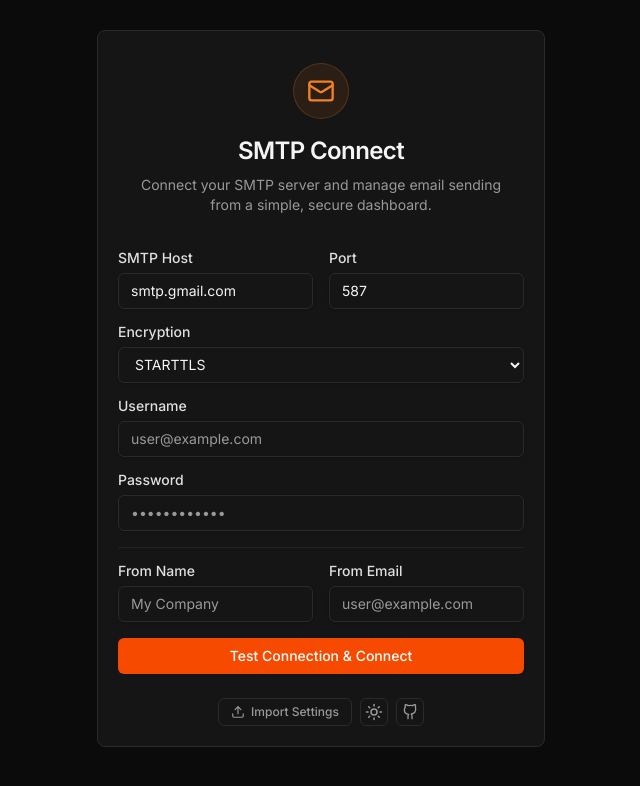
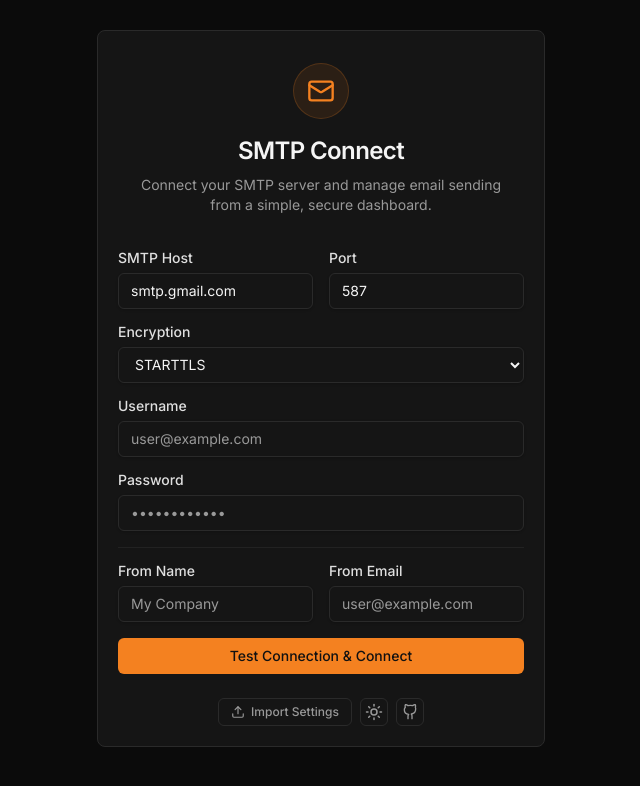
Before and after one commit to afrizalyogi/smtpanel, a Next.js app: page / in a window 1280 px wide. Shown: the top 786 px of the page, without its empty margins (319-959 px from the left). Built offline with nearby package versions, Linux system fonts and the light colour scheme.

Commit message:
style: match primary button background with brand logo orange

```diff
--- a/src/components/ui/button.tsx
+++ b/src/components/ui/button.tsx
@@ -14,7 +14,7 @@ const Button = React.forwardRef<HTMLButtonElement, ButtonProps>(
         className={cn(
           "inline-flex items-center justify-center gap-2 rounded-md font-medium text-sm transition-colors focus-visible:outline-none focus-visible:ring-2 focus-visible:ring-accent disabled:pointer-events-none disabled:opacity-60",
           {
-            "bg-orange-600 text-white border-orange-600 hover:bg-orange-700 hover:border-orange-700": variant === "primary",
+            "bg-accent text-accent-on border-accent hover:bg-accent-hover hover:border-accent-hover": variant === "primary",
             "bg-surface-warm border-surface-warm hover:bg-border": variant === "secondary",
             "bg-transparent text-danger border-danger hover:bg-danger/10": variant === "danger",
             "bg-transparent border-transparent hover:bg-surface-warm": variant === "ghost",
```
